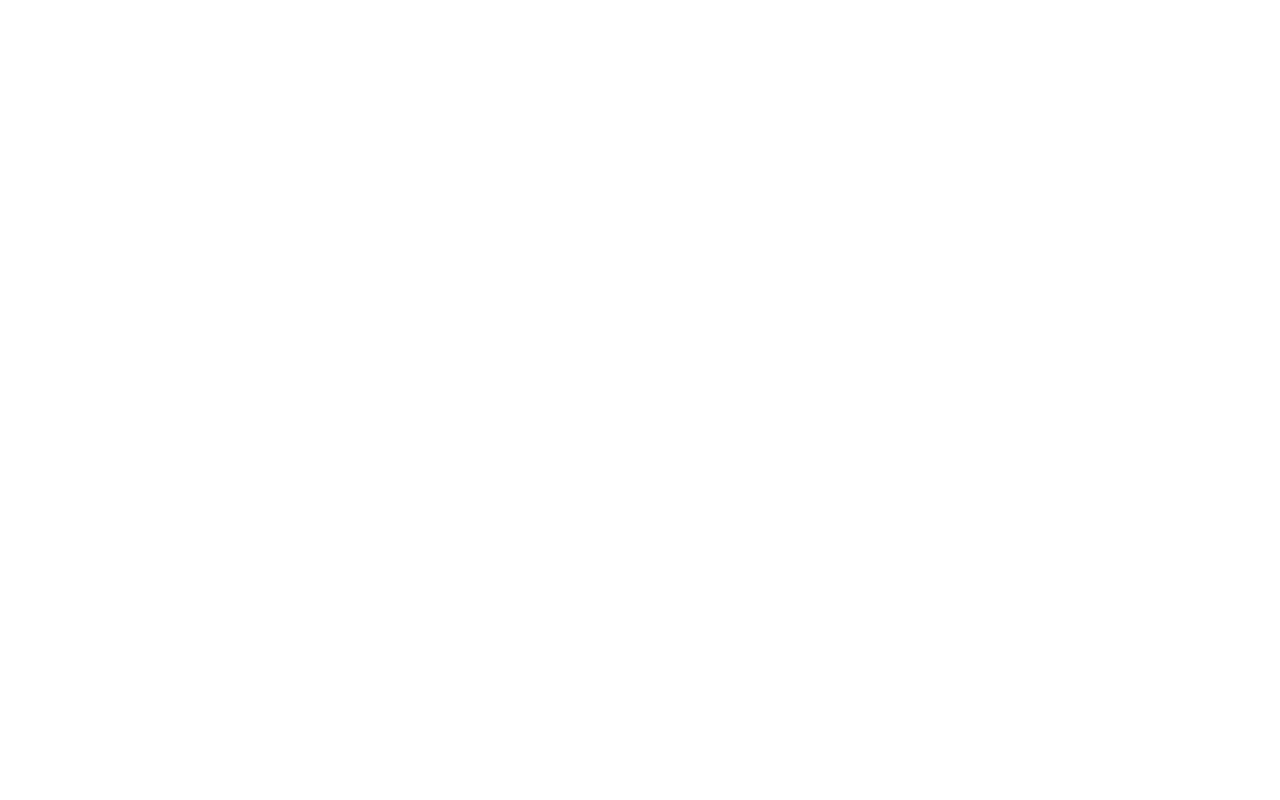
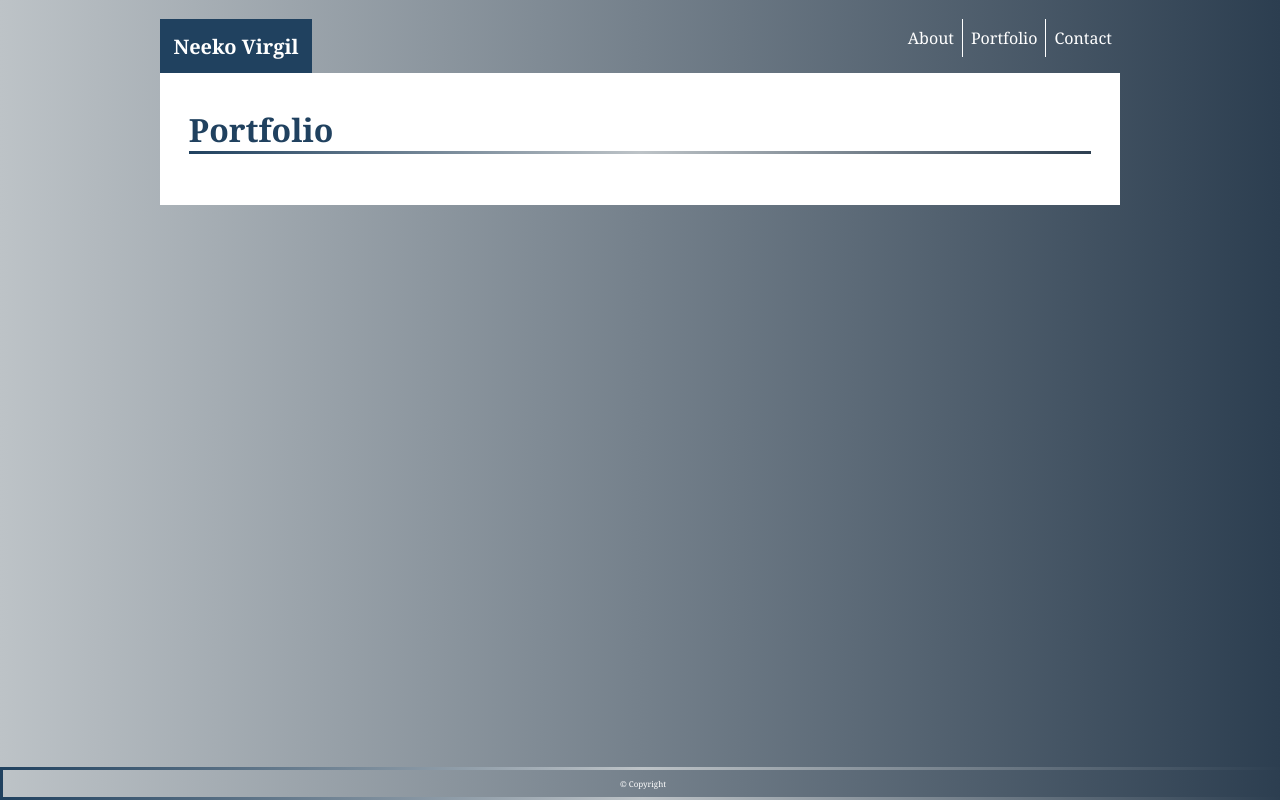
Before and after one commit to neekovirgil/Homework1, a plain HTML site: page portfolio.html in a window 1280 px wide. Drawn offline with Linux system fonts and the light colour scheme.

Commit message:
working on homework

```diff
--- /dev/null
+++ b/assets/css/style3.css
@@ -0,0 +1,79 @@
+h1 {
+    color: rgb(32, 65, 95);
+    border-bottom: solid 3px;
+    border-image-source: linear-gradient(to right, rgb(32, 65, 95),  rgb(189,195,199), rgb(44,62,80));;
+    border-image-slice: 1;
+    margin-top: -1.5%;
+    padding-top: 20px;
+}
+
+body {
+    font-family: Georgia, 'Times New Roman', Times, serif;
+    height: 100%;
+    background: linear-gradient(to right, rgb(189,195,199), rgb(44,62,80));
+}
+
+ul {
+    list-style-type: none;
+    margin-top: 2%;
+    padding: 0;
+    overflow: hidden;
+}
+
+li {
+    float: right;
+    border-right: 1px solid white;
+}
+
+li a {
+    display: block;
+    padding: 8px;
+    color: white;
+    text-align: center;
+    text-decoration: none;
+}
+
+li a:hover:not(.active){
+    background-color:rgb(151, 151, 151);
+}
+
+li:first-child {
+    border-right: none;
+}
+
+header {
+    font-family: Georgia, 'Times New Roman', Times, serif;
+    font-size: 20px;
+    color: white;
+    background-color: rgb(32, 65, 95);
+    margin-right: 75%;
+    text-align: center;
+    padding: 1.05%;
+    position: fixed;
+}
+
+.footer {
+    position: fixed;
+    left: 0;
+    bottom: 0;
+    width: 100%;
+    background: linear-gradient(to right, rgb(189,195,199), rgb(44,62,80));
+    color: white;
+    text-align: center;
+    border: solid 3px;
+    border-image-source: linear-gradient(to right, rgb(32, 65, 95),  rgb(189,195,199), rgb(44,62,80));;
+    border-image-slice: 1;
+    font-size: .5em;
+}
+
+.content {
+    max-width: 960px;
+    max-height: 2040px;
+    margin: 0 auto;
+}
+
+.main {
+    background-color: white;
+    padding: 3%;
+    max-height: 960px;
+}
--- a/portfolio.html
+++ b/portfolio.html
@@ -1,8 +1,36 @@
 <!DOCTYPE html>
 <html lang="en-us">
+<head>
+    <title>Portfolio</title>
+    <link rel="stylesheet" href="./assets/css/style3.css"></link>
+</head>
+<div class="content">
+
+<body>
+
+<div>
+    <div>
+        <header><strong>Neeko Virgil</strong></header>
+    </div>
+    <ul>
+        <li><a href="contact.html">Contact</a></li>
+        <li><a href="portfolio.html">Portfolio</a></li>
+        <li><a href="index.html">About</a></li>
+     </ul>
+</div>
+
+<div class="main">
+<div>
+    <h1>Portfolio</h1>
+</div>
+
+</div>
+</div>
+
+<div class="footer">
+    <p>&copy Copyright</p>
+</div>
 
 
-
-
-
+</body>
 </html>
```
